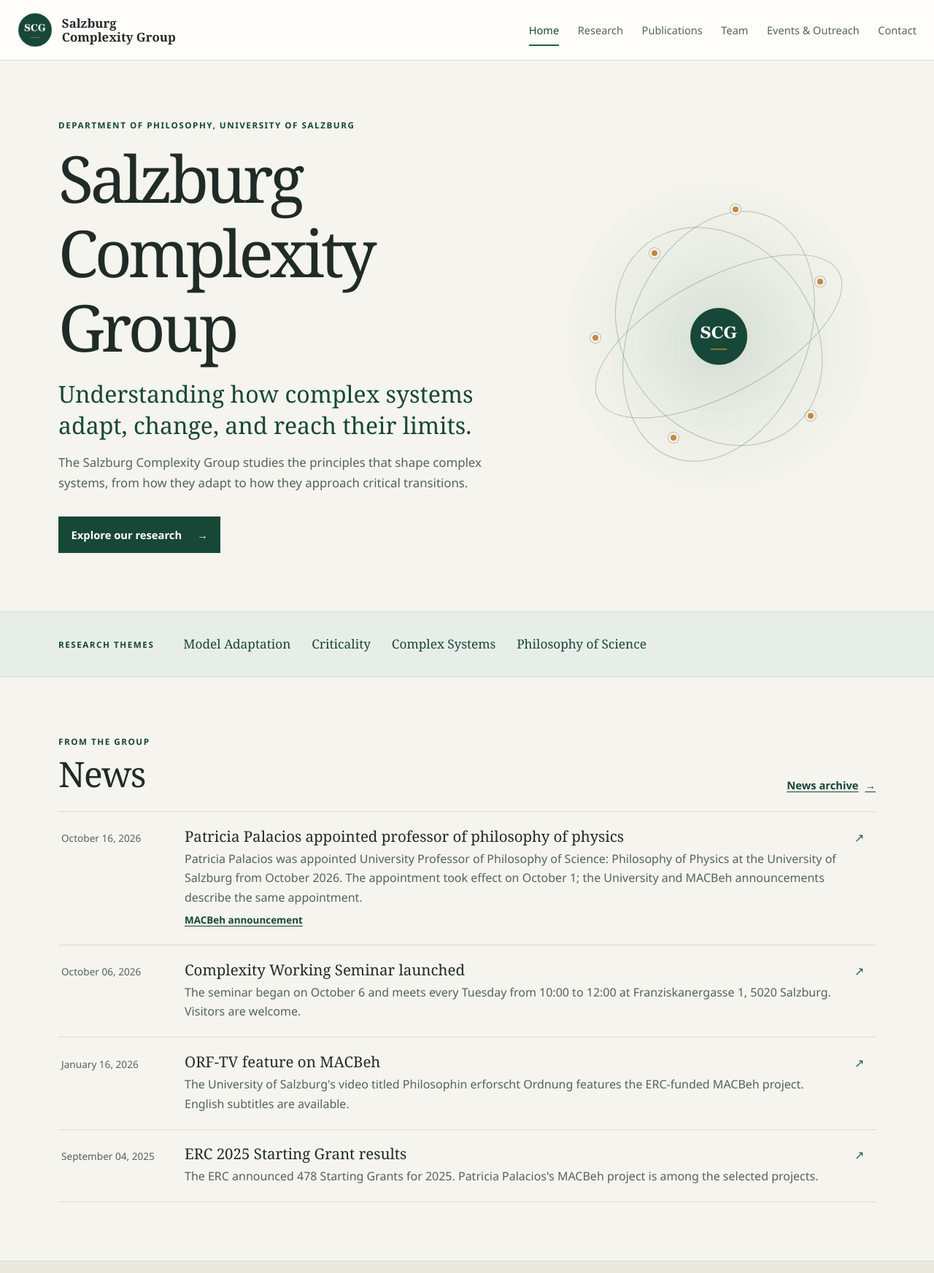
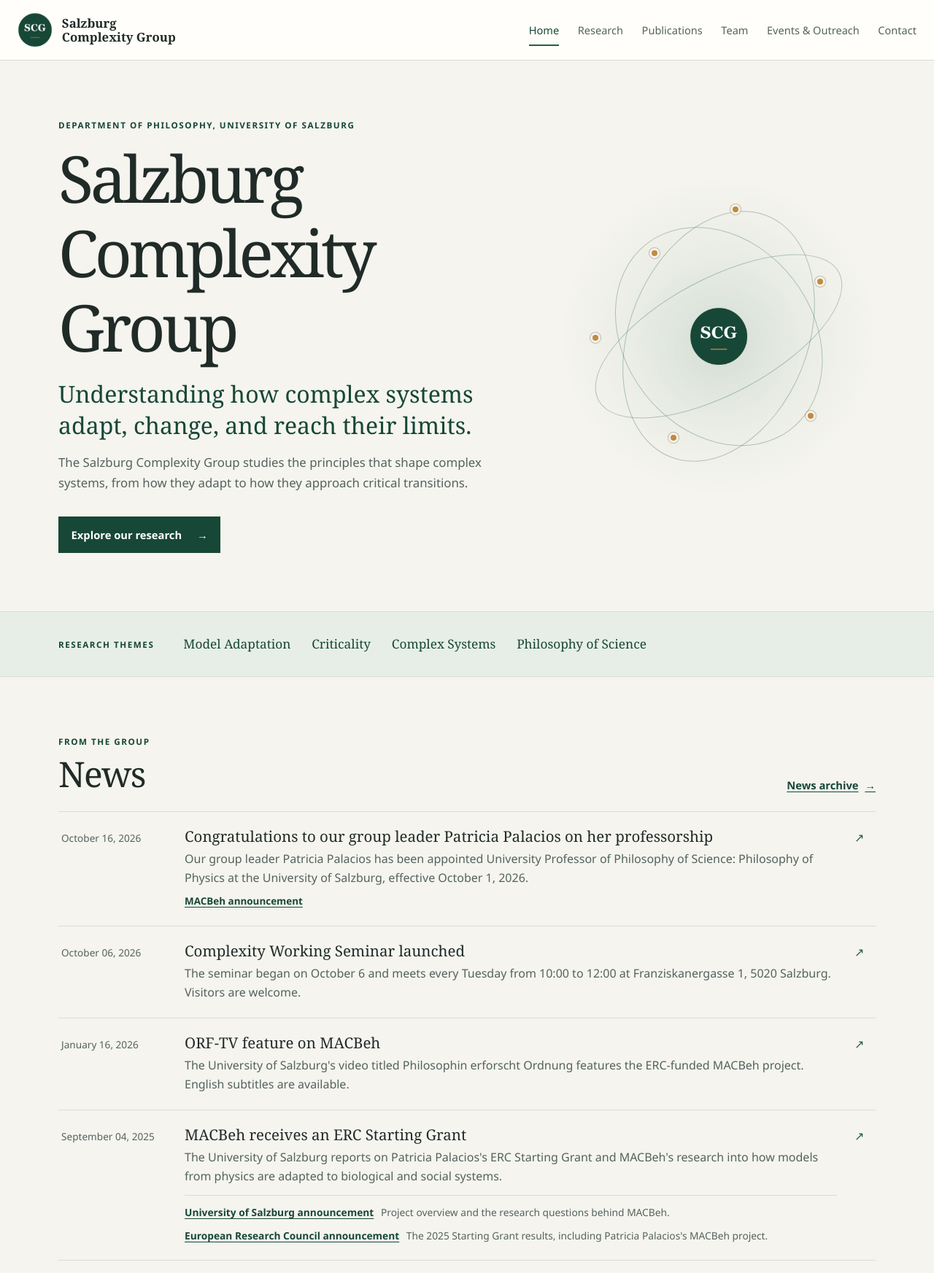
Before and after one commit to sbg-complexity/sbg-complexity.github.io, a Jekyll site: the page built from index.md, in a window 1280 px wide, cut to the strip 0-1745 px from the top of the page. Shown: the whole strip at 73% size. Built offline with Jekyll 4.4.1, drawn with Linux system fonts in a browser that asks for light colours.

Commit message:
Refine publications and consolidate grant news

```diff
--- a/_data/news.yml
+++ b/_data/news.yml
@@ -1,10 +1,9 @@
 - date: 2026-10-16
-  title: Patricia Palacios appointed professor of philosophy of physics
+  title: Congratulations to our group leader Patricia Palacios on her professorship
   summary: >-
-    Patricia Palacios was appointed University Professor of Philosophy of Science:
-    Philosophy of Physics at the University of Salzburg from October 2026. The
-    appointment took effect on October 1; the University and MACBeh announcements
-    describe the same appointment.
+    Our group leader Patricia Palacios has been appointed University Professor of
+    Philosophy of Science: Philosophy of Physics at the University of Salzburg,
+    effective October 1, 2026.
   url: https://www.plus.ac.at/news/neue-professorin-fuer-wissenschaftstheorie-philosophie-der-physik/
   related_url: https://www.macbeh.com/news-1
   related_label: MACBeh announcement
@@ -17,10 +16,13 @@
   summary: The University of Salzburg's video titled Philosophin erforscht Ordnung features the ERC-funded MACBeh project. English subtitles are available.
   url: https://vimeo.com/1154980054
 - date: 2025-09-04
-  title: MACBeh announced by the University of Salzburg
+  title: MACBeh receives an ERC Starting Grant
   summary: The University of Salzburg reports on Patricia Palacios's ERC Starting Grant and MACBeh's research into how models from physics are adapted to biological and social systems.
   url: https://www.plus.ac.at/news/erc-starting-grant-fuer-patricia-palacios-von-der-universitaet-salzburg-physikalische-prinzipien-im-kontext-kollektiven-verhaltens/
-- date: 2025-09-04
-  title: ERC 2025 Starting Grant results
-  summary: The ERC announced 478 Starting Grants for 2025. Patricia Palacios's MACBeh project is among the selected projects.
-  url: https://erc.europa.eu/news-events/news/erc-2025-starting-grants-results
+  sources:
+    - label: University of Salzburg announcement
+      description: Project overview and the research questions behind MACBeh.
+      url: https://www.plus.ac.at/news/erc-starting-grant-fuer-patricia-palacios-von-der-universitaet-salzburg-physikalische-prinzipien-im-kontext-kollektiven-verhaltens/
+    - label: European Research Council announcement
+      description: The 2025 Starting Grant results, including Patricia Palacios's MACBeh project.
+      url: https://erc.europa.eu/news-events/news/erc-2025-starting-grants-results
--- /dev/null
+++ b/_includes/news-sources.html
@@ -0,0 +1,12 @@
+{% if include.item.sources %}
+  <ul class="news-sources" aria-label="Related announcements">
+    {% for source in include.item.sources %}
+      <li>
+        <a href="{{ source.url | escape }}">{{ source.label | escape }}</a>
+        <span>{{ source.description | escape }}</span>
+      </li>
+    {% endfor %}
+  </ul>
+{% elsif include.item.related_url %}
+  <a class="news-source-link" href="{{ include.item.related_url | escape }}">{{ include.item.related_label | default: 'Related source' | escape }}</a>
+{% endif %}
--- a/assets/css/site.css
+++ b/assets/css/site.css
@@ -112,15 +112,20 @@
 .related-publications li + li { margin-top: .35rem; }
 .project-site-link { display: inline-flex; align-items: center; gap: .5rem; align-self: flex-start; margin-top: auto; padding-top: 1.4rem; font-size: .92rem; font-weight: 650; }
 .publication-years { padding-top: 1rem; }
-.year-group { display: grid; grid-template-columns: 105px 1fr; gap: 1.5rem; margin-bottom: 3.25rem; }
-.year-group > h2 { margin: .15rem 0; color: var(--green-dark); font-size: 1.65rem; }
-.publication-entry { padding: 0 0 1.5rem; margin-bottom: 1.5rem; border-bottom: 1px solid var(--line); }
-.publication-entry:last-child { margin-bottom: 0; }
+.year-group { display: grid; grid-template-columns: 145px minmax(0, 1fr); gap: 1.75rem; margin-bottom: 2rem; align-items: start; }
+.year-group > h2 { margin: .15rem 0; color: var(--green-dark); font-size: 1.35rem; }
+.year-group > div { display: grid; gap: 1rem; min-width: 0; }
+.publication-entry { padding: 1.35rem 1.5rem; margin: 0; background: var(--surface); border: 1px solid var(--line); border-radius: 3px; }
 .publication-authors { margin: 0 0 .25rem; color: var(--muted); font-size: .88rem; }
 .publication-entry h3 { margin: 0; font-size: 1.35rem; }
 .publication-venue { margin: .4rem 0 .7rem; color: var(--muted); font-size: .92rem; }
+.publication-summary { max-width: 72ch; margin: 0 0 1rem; color: var(--muted); line-height: 1.65; }
 .action-links { display: flex; flex-wrap: wrap; gap: 1rem; }
 .action-links .text-link { font-size: .85rem; }
+.news-sources { display: grid; gap: .55rem; margin: .8rem 0 0; padding: .75rem 0 0; border-top: 1px solid var(--line); list-style: none; }
+.news-sources li { display: flex; flex-wrap: wrap; align-items: baseline; gap: .25rem .6rem; font-size: .86rem; }
+.news-sources a { font-weight: 650; }
+.news-sources span { color: var(--muted); }
 .team-section { padding-top: 2rem; }
 .team-section > h2 { padding-bottom: 1.25rem; border-bottom: 1px solid var(--line); }
 .team-grid { display: grid; grid-template-columns: repeat(3, minmax(0, 1fr)); gap: 1.25rem; padding-top: 1.5rem; }
@@ -220,7 +225,8 @@
   .page-hero { padding-block: 3.5rem 2rem; }
   .contact-section { grid-template-columns: 1fr; gap: 1rem; }
   .project-grid { grid-template-columns: 1fr; }.event-card time.date-range strong { font-size: 1.5rem; }
-  .year-group { grid-template-columns: 1fr; gap: 1rem; }
+  .year-group { grid-template-columns: 1fr; gap: .65rem; }
+  .publication-entry { padding: 1.15rem; }
   .team-grid { grid-template-columns: repeat(2, minmax(0, 1fr)); gap: .75rem; }
   .person-info { padding: .9rem; }
   .person-info h3 { font-size: 1.2rem; }
--- a/index.md
+++ b/index.md
@@ -29,7 +29,7 @@
     {% for item in latest_news limit: 4 %}
       <article class="news-item">
         <time datetime="{{ item.date | date: '%Y-%m-%d' }}">{{ item.date | date: "%B %d, %Y" }}</time>
-        <div><h3><a href="{% if item.url contains '://' %}{{ item.url | escape }}{% else %}{{ item.url | relative_url }}{% endif %}">{{ item.title | escape }}</a></h3><p>{{ item.summary | escape }}</p>{% if item.related_url %}<a class="news-source-link" href="{{ item.related_url | escape }}">{{ item.related_label | default: 'Related source' | escape }}</a>{% endif %}</div>
+        <div><h3><a href="{% if item.url contains '://' %}{{ item.url | escape }}{% else %}{{ item.url | relative_url }}{% endif %}">{{ item.title | escape }}</a></h3><p>{{ item.summary | escape }}</p>{% include news-sources.html item=item %}</div>
         <span class="news-arrow" aria-hidden="true">↗</span>
       </article>
     {% endfor %}
```
Also changed, not shown: news.md (+1 -1 lines).
